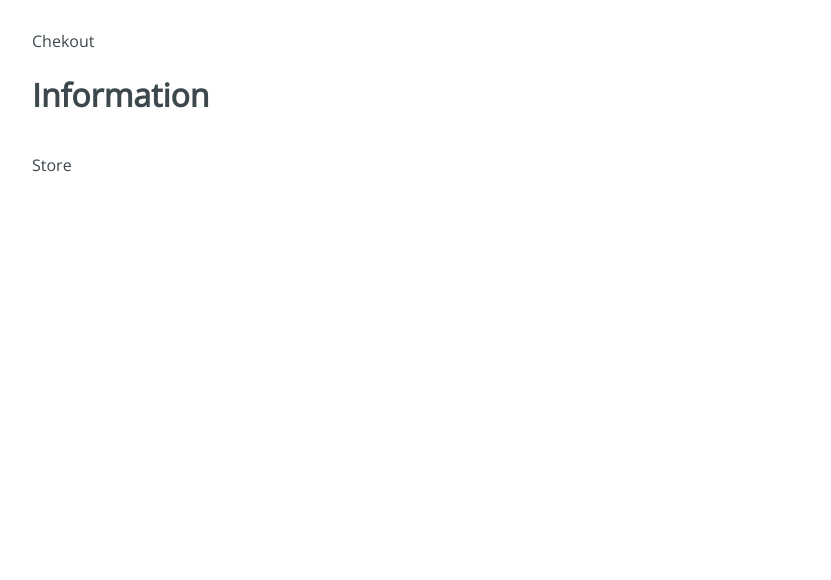
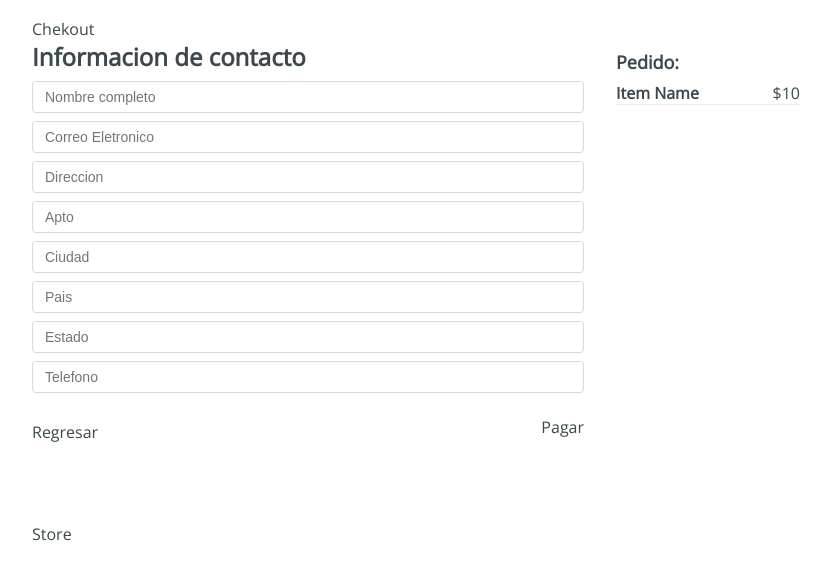
Before and after one commit to enzoulloa/practicando-react-store, a React (Vite) app: page /checkout/information in a window 1280 px wide. Shown: the top 580 px of the page, without its empty margins (224-1055 px from the left). Built offline with nearby package versions, Linux system fonts and the light colour scheme.

Commit message:
feat: :sparkles: change template information

```diff
--- a/src/containers/Information.jsx
+++ b/src/containers/Information.jsx
@@ -1,7 +1,42 @@
+import '../styles/components/Information.css'
+
 const Information = () => {
   return (
     <div className='Information'>
-      <h1>Information</h1>
+      <div className='Information-content'>
+        <div className='Information-head'>
+          <h2>Informacion de contacto</h2>
+        </div>
+        <div className='Information-form'>
+          <form action=''>
+            <input type='text' placeholder='Nombre completo' name='name' />
+            <input type='text' placeholder='Correo Eletronico' name='email' />
+            <input type='text' placeholder='Direccion' name='address' />
+            <input type='text' placeholder='Apto' name='apto' />
+            <input type='text' placeholder='Ciudad' name='city' />
+            <input type='text' placeholder='Pais' name='country' />
+            <input type='text' placeholder='Estado' name='state' />
+            <input type='text' placeholder='Telefono' name='phone' />
+          </form>
+        </div>
+        <div className='Information-buttons'>
+          <div className='Information-back'>
+            Regresar
+          </div>
+          <div className='Information-next'>
+            Pagar
+          </div>
+        </div>
+      </div>
+      <div className='Information-sidebar'>
+        <h3>Pedido:</h3>
+        <div className='Information-item'>
+          <div className='Information-element'>
+            <h4>Item Name</h4>
+            <span>$10</span>
+          </div>
+        </div>
+      </div>
     </div>
   )
 }
```
